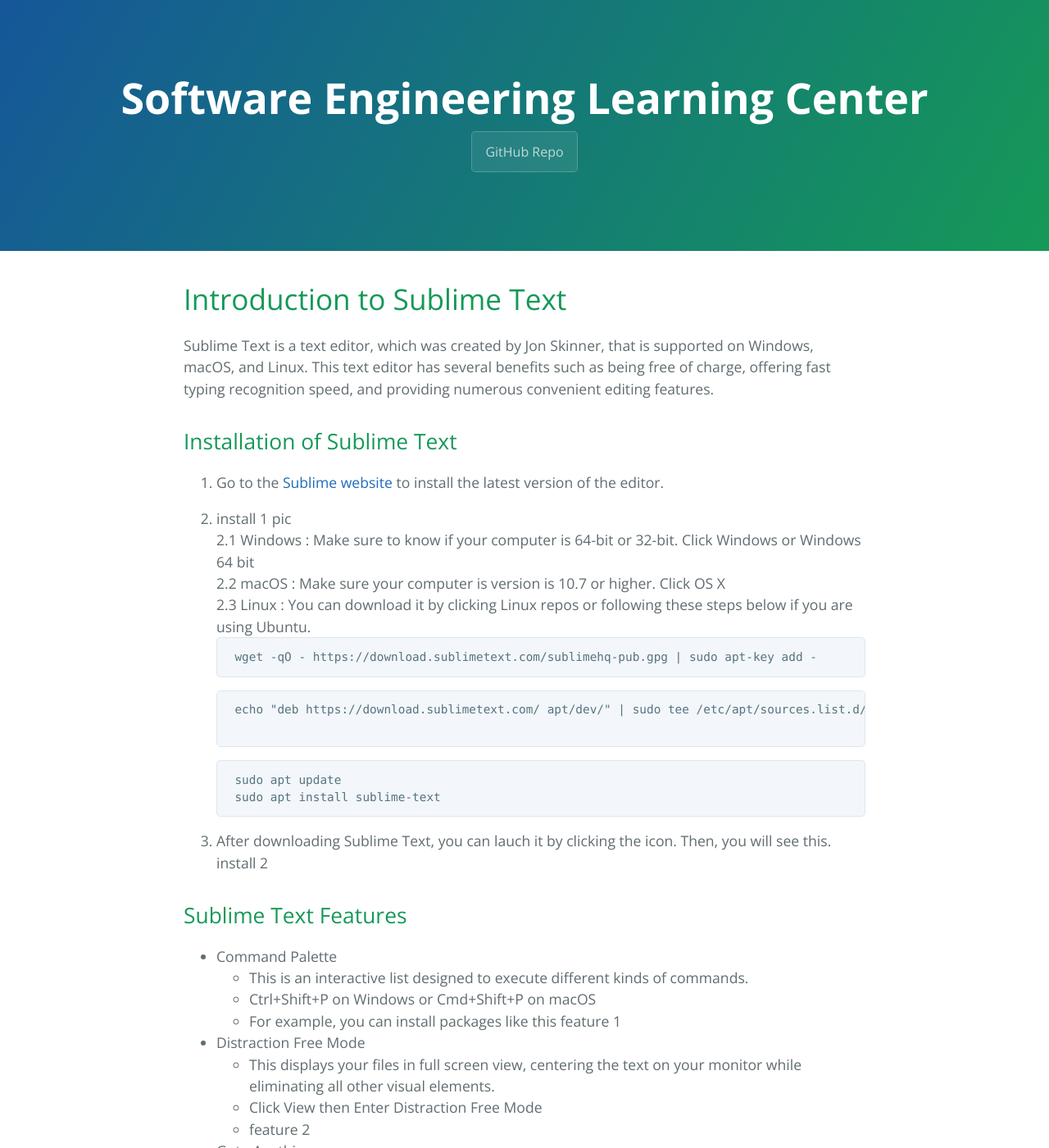
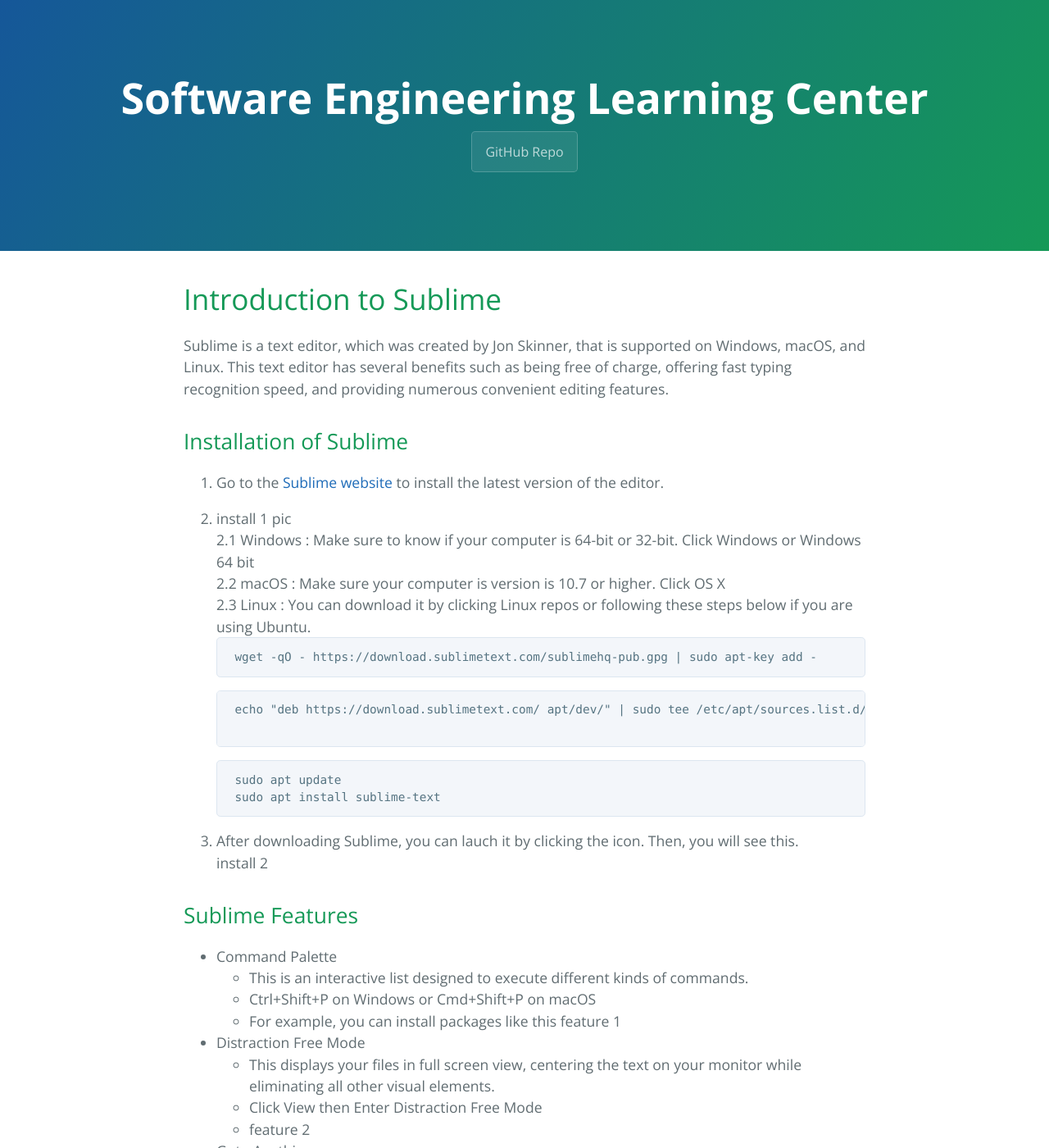
Before and after one commit to learning-software-engineering/learning-software-engineering.github.io, a Jekyll site: the page built from Topics/Software_Tools/Sublime.md, in a window 1280 px wide and 1400 px high. Shown: the whole window at 82% size. Built offline with Jekyll 4.4.1, drawn with Linux system fonts in a browser that asks for light colours; our own code applies the rules of GitHub Pages for plain Markdown files; some of the changed text lies outside the part shown.

Commit message:
Update Sublime.md

````diff
--- a/Topics/Software_Tools/Sublime.md
+++ b/Topics/Software_Tools/Sublime.md
@@ -1,8 +1,8 @@
-# Introduction to Sublime Text
+# Introduction to Sublime
 
-Sublime Text is a text editor, which was created by Jon Skinner, that is supported on Windows, macOS, and Linux. This text editor has several benefits such as being free of charge, offering fast typing recognition speed, and providing numerous convenient editing features.
+Sublime is a text editor, which was created by Jon Skinner, that is supported on Windows, macOS, and Linux. This text editor has several benefits such as being free of charge, offering fast typing recognition speed, and providing numerous convenient editing features.
 
-## Installation of Sublime Text
+## Installation of Sublime
 1. Go to the [Sublime website](https://www.sublimetext.com/3) to install the latest version of the editor.
 
 2. install 1 pic <br/>
@@ -21,12 +21,12 @@
     sudo apt install sublime-text
     ```
 
-3. After downloading Sublime Text, you can lauch it by clicking the icon. Then, you will see this. <br/>
+3. After downloading Sublime, you can lauch it by clicking the icon. Then, you will see this. <br/>
 install 2
 
 
 
-## Sublime Text Features
+## Sublime Features
 
 
 * Command Palette
@@ -48,7 +48,7 @@
 
 ## Conclusion
 
-Sublime Text which is a flexible text editor for Windows, macOS, and Linux increases productivity with features such as the Command Palette and Goto Anything. This editor is intended for anyone wishing to improve their coding experience with efficiency and speed.
+Sublime which is a flexible text editor for Windows, macOS, and Linux increases productivity with features such as the Command Palette and Goto Anything. This editor is intended for anyone wishing to improve their coding experience with efficiency and speed.
 
 
 ## Resources
````
